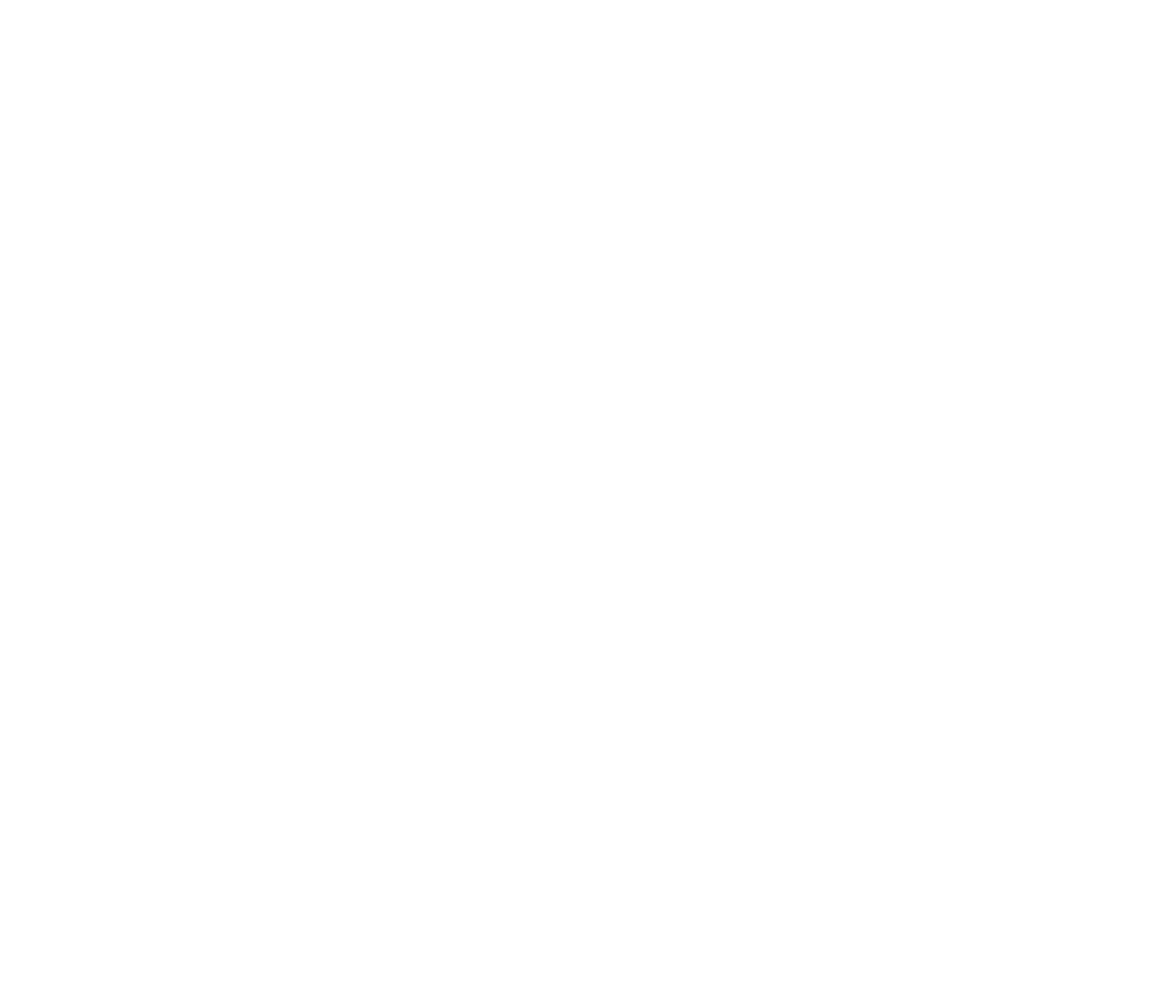
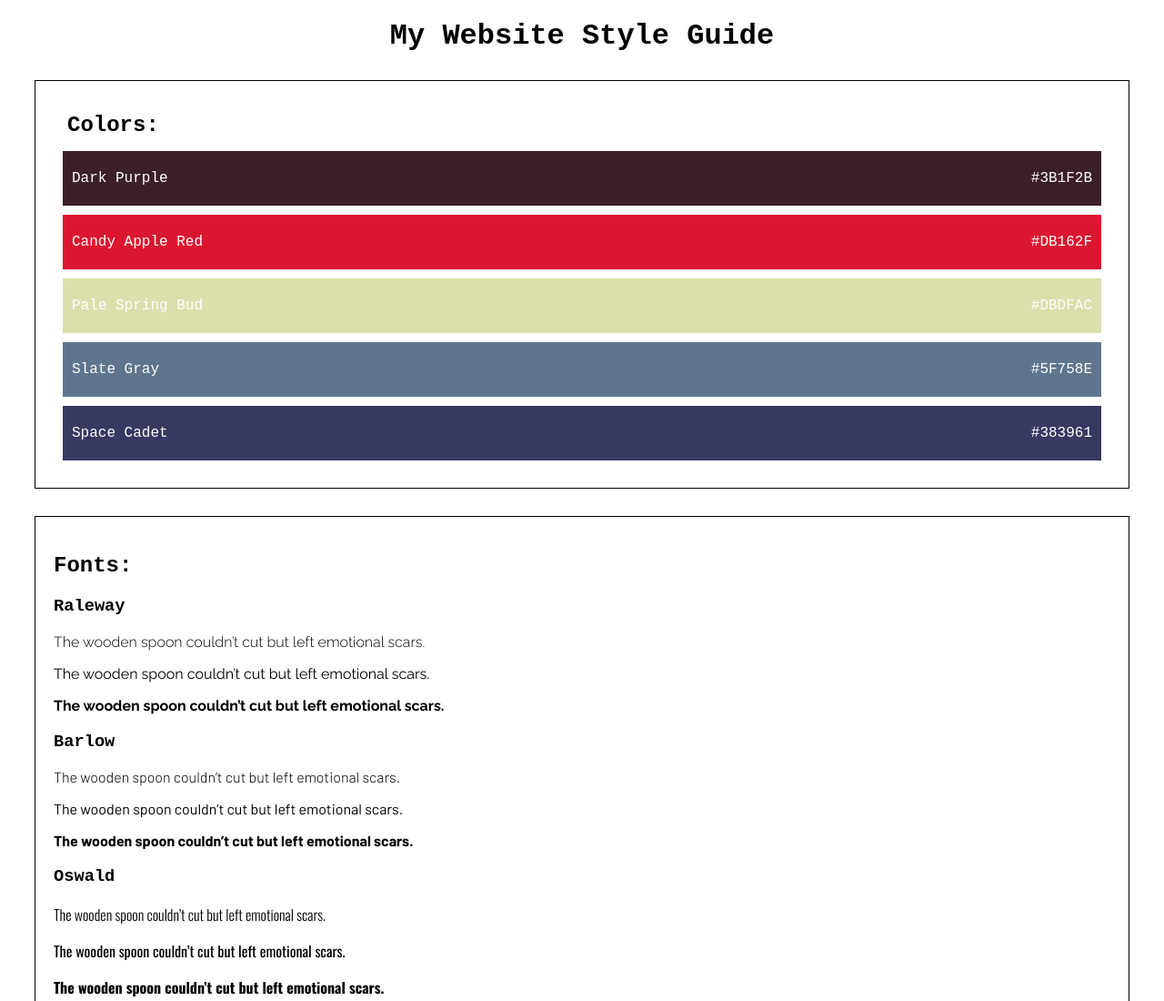
Before and after one commit to TheBawawa/Codecademy, a plain HTML site: page Front-End/ChallengeProject02.html in a window 1280 px wide. Shown: the top 1100 px of the page at 91% size. Before the commit the page ends 800 px from the top, so only its background shows below. Drawn offline with nearby package versions, Linux system fonts and the light colour scheme.

Commit message:
Challenge Project 02

```diff
--- a/Front-End/ChallengeProject02.html
+++ b/Front-End/ChallengeProject02.html
@@ -3,5 +3,78 @@
     <head>
         <title>Build a Website Design System</title>
         <link rel="stylesheet" href="./Styles/ChallengeProject02.css">
+        <link rel="preconnect" href="https://fonts.googleapis.com">
+        <link rel="preconnect" href="https://fonts.gstatic.com" crossorigin>
+        <link href="https://fonts.googleapis.com/css2?family=Barlow:wght@300;400;700&display=swap" rel="stylesheet">
+        <link href="https://fonts.googleapis.com/css2?family=Raleway:wght@300;400;700&display=swap" rel="stylesheet">
+        <link href="https://fonts.googleapis.com/css2?family=Oswald:wght@300;400;700&display=swap" rel="stylesheet">
     </head>
+    <body>
+        <h1 id="Web-title">My Website Style Guide</h1>
+        <div class="colors">
+            <h2 id="subtitle1">Colors:</h2>
+            <div class="top-color" id="color1">
+                <p>Dark Purple</p>
+                <p>#3B1F2B</p>
+            </div>
+            <div class="top-color" id="color2">
+                <p>Candy Apple Red</p>
+                <p>#DB162F</p>
+            </div>
+            <div class="top-color" id="color3">
+                <p>Pale Spring Bud</p>
+                <p>#DBDFAC</p>
+            </div>
+            <div class="bottom-color" id="color4">
+                <p>Slate Gray</p>
+                <p>#5F758E</p>
+            </div>
+            <div class="bottom-color" id="color5">
+                <p>Space Cadet</p>
+                <p>#383961</p>
+            </div>
+        </div>
+        <div class="fonts">
+            <h2>Fonts:</h2>
+            <div class="Raleway">
+                <h3>Raleway</h3>
+                <p id="RL">The wooden spoon couldn’t cut but left emotional scars.</p>
+                <p id="RR">The wooden spoon couldn’t cut but left emotional scars.</p>
+                <p id="RB">The wooden spoon couldn’t cut but left emotional scars.</p>
+            </div>
+            <div class="Barlow">
+                <h3>Barlow</h3>
+                <p id="BL">The wooden spoon couldn’t cut but left emotional scars.</p>
+                <p id="BR">The wooden spoon couldn’t cut but left emotional scars.</p>
+                <p id="BB">The wooden spoon couldn’t cut but left emotional scars.</p>
+            </div>
+            <div class="Oswald">
+                <h3>Oswald</h3>
+                <p id="QL">The wooden spoon couldn’t cut but left emotional scars.</p>
+                <p id="QR">The wooden spoon couldn’t cut but left emotional scars.</p>
+                <p id="QB">The wooden spoon couldn’t cut but left emotional scars.</p>
+            </div>
+        </div>
+        <div class="text">
+            <h2>Text Styles:</h2>
+            <h1>H1: Main Page Heading</h1>
+            <ul>
+                <li>Font-weight: 700(bold)</li>
+                <li>Font-size: 26px</li>
+                <li>Font-family: 'Courier New'</li>
+            </ul>
+            <h2>H2: Subheading</h2>
+            <ul>
+                <li>Font-weight:</li>
+                <li>Font-size:</li>
+                <li>Font-family: 'Courier New'</li>
+            </ul>
+            <p>P: Paragraph text</p>
+            <ul>
+                <li>Font-weight: 400(regular)</li>
+                <li>Font-size: 14px</li>
+                <li>Font-family: 'Courier New'</li>
+            </ul>
+        </div>
+    </body>
 </html>
--- a/Front-End/Styles/ChallengeProject02.css
+++ b/Front-End/Styles/ChallengeProject02.css
@@ -0,0 +1,79 @@
+ * {
+    font-family:'Courier New', Courier, monospace;
+}
+
+#Web-title {
+    text-align: center;
+}
+
+.colors, .fonts, .text {
+    border: 1px solid black;
+    padding: 20px 20px;
+    color: black;
+    margin: 0px 15px;
+    margin: 30px;
+}
+
+.colors {
+    color: white;
+}
+
+#subtitle1 {
+    color: black;
+    padding: 0px;
+    margin: 15px;
+}
+
+.top-color, .bottom-color {
+    display: flex;
+    justify-content: space-between;
+    margin: 10px;
+    padding: 5px 10px;
+
+}
+
+#color1 {
+    background-color: #3B1F2B;
+}
+#color2 {
+    background-color: #DB162F;
+}
+#color3 {
+    background-color: #DBDFAC;
+}
+#color4 {
+    background-color: #5F758E;
+}
+#color5 {
+ background-color: #383961;
+}
+
+#RL, #RR, #RB {
+    font-family: Raleway;
+}
+#RL {
+    font-weight: lighter;
+}
+#RB {
+    font-weight: bold;
+}
+
+#BL, #BR, #BB {
+    font-family: Barlow;
+}
+#BL {
+    font-weight: lighter;
+}
+#BB {
+    font-weight: bold;
+}
+
+#QL, #QR, #QB {
+    font-family: Oswald;
+}
+#QL {
+    font-weight: lighter;
+}
+#QB {
+    font-weight: bold;
+}
```
